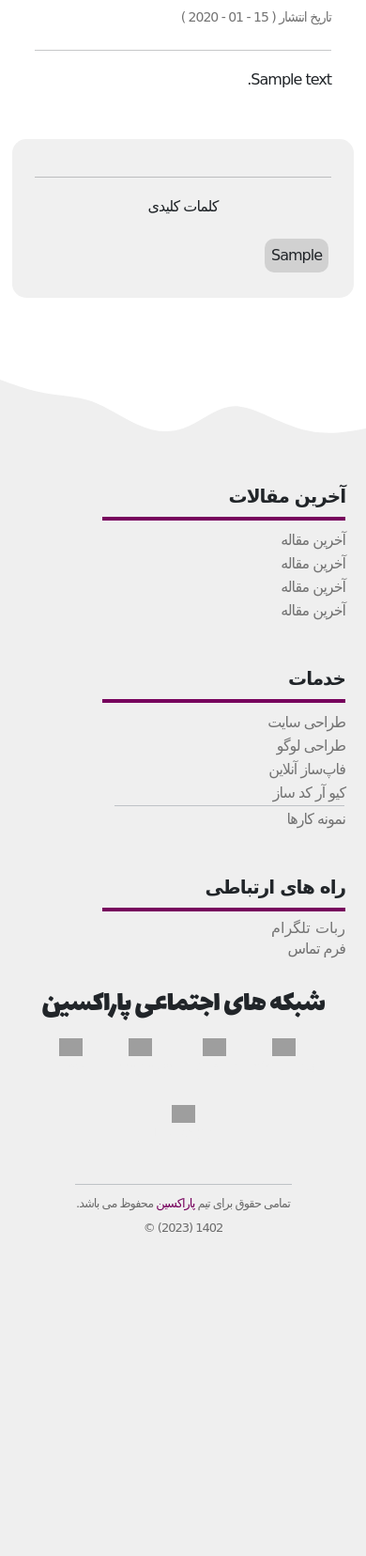
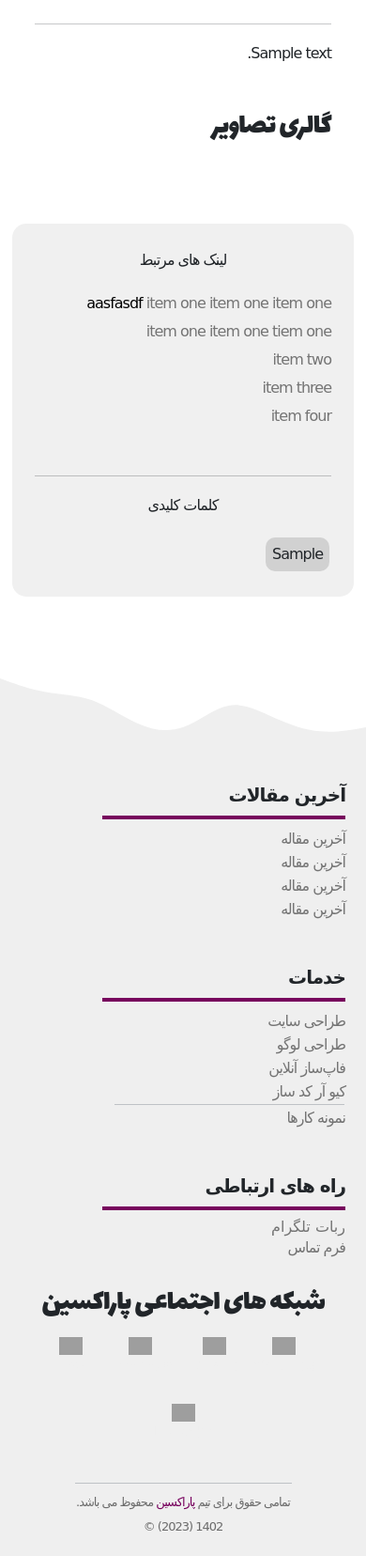
Before and after one commit to paraxin-company/paraxin, a Flask app: page /work-sample/detail/1 in a window 390 px wide. Shown: the part 379-2035 px from the top of the page at 94% size. Before the commit the page ends 1691 px from the top, so only its background shows below. Run offline with Flask 3, Linux system fonts and the light colour scheme; tables that the repository leaves empty hold one stand-in row (values such as "Sample post"); some web fonts are replaced; grey boxes are pictures that could not be loaded.

Commit message:
some changes in detail template

```diff
--- a/code/paxi/routes.py
+++ b/code/paxi/routes.py
@@ -25,7 +25,7 @@ def weblog():
 @app.route('/weblog/detail/<int:id>')
 def weblog_detail(id):
     web_log = Weblog.query.get_or_404(id)
-    return render_template('detail.html', data=web_log)
+    return render_template('detail.html', data=web_log, galery=False)
 
 
 @app.route('/work-sample', methods=['GET', 'POST'])
@@ -41,7 +41,7 @@ def work_sample():
 def work_sample_detail(id):
     try:
         sample = Sample.query.get_or_404(id)
-        return render_template('detail.html', data=sample)
+        return render_template('detail.html', data=sample, galery=True)
     except:
         abort(404)
 
--- a/code/paxi/static/css/base.css
+++ b/code/paxi/static/css/base.css
@@ -29,6 +29,7 @@
     direction: rtl !important;
     font-family: 'vazir', cursive !important;
     font-size: var(--main-font-size);
+    list-style-type: none;
 }
 body{
     height: 100vh;
--- a/code/paxi/static/css/detail.css
+++ b/code/paxi/static/css/detail.css
@@ -3,6 +3,20 @@
     align-self: flex-start;
     background-color: #f0f0f0;
     border-radius: 15px;
+}
+.related-section{
+    list-style-type: none !important;
+}
+.related-link{
+    text-indent: 5px !important;
+    text-decoration: none;
+    color: var(--link-color);
+}
+.related-link:hover{
+    color: black;
+}
+.dot{
+    color:black;
 }
 .text-center{
     text-align: center;
@@ -13,7 +27,7 @@
 }
 .keyword{
     background-color: #d1d1d1;
-    margin: 3px 3px;
+    margin: 3px 2px;
     padding: 3px 7px;
     border-radius: 10px;
     display: inline-block;
--- a/code/paxi/templates/detail.html
+++ b/code/paxi/templates/detail.html
@@ -7,19 +7,39 @@
 
 {% block content %}
 <div class="row row py-5">
-    <div class="col-sm-12 col-lg-9 mt-2 p-4">
+    <div class="col-sm-12 col-lg-9 p-4 pt-1">
         {% if data %}
             <h3 class="text-center">{{data.title}}</h3>
             <div class="img-container">
                 <img class="img-responsive" alt="{{data.title}}" src="{{url_for('static', filename=data.baner)}}">
             </div>
             <p class="date py-1">تاریخ انتشار ( {{data.date.strftime('%d - %m - %Y')}} )</p><hr>
-            <p calss="py-5">{{data.content}}</p>
+            <p calss="py-5 mt-5">{{data.content}}</p>
+            {% if galery == True %}
+                <p class="tit mt-5">گالری تصاویر</p>
+            {% endif %}
         {% endif %}
     </div>
-    <div class="slider col-sm-12 col-lg-3 mt-2 p-4">
-        <hr>
+    <div class="slider col-sm-12 col-lg-3 px-4 py-4 mt-5">
         {% if data %}
+            <p class="text-center">
+                لینک های مرتبط
+            </p>
+            <ul>
+                <li class="related-section">
+                    <a class="related-link" href="#"><span class="dot">aasfasdf </span>item one item one item one item one item one tiem one</a>
+                </li>
+                <li class="related-section">
+                    <a class="related-link" href="#">item two</a>
+                </li>
+                <li class="related-section">
+                    <a class="related-link" href="#">item three</a>
+                </li>
+                <li class="related-section">
+                    <a class="related-link" href="#">item four</a>
+                </li>
+            </ul>
+            <hr class="mt-5">
             <p class="text-center">کلمات کلیدی</p>
             {% for keyw in data.keyword.split(',') %}
                 <p class="keyword">{{keyw}}</p>
--- a/code/paxi/templates/weblog.html
+++ b/code/paxi/templates/weblog.html
@@ -15,7 +15,7 @@
             <div class="col-xs-12 col-sm-8 col-md-6 col-lg-4">
                 <div class="card">
                     <a href="{{url_for('weblog_detail', id=web_log.id)}}">
-                        <img src="{{web_log.baner}}" alt="{{web_log.title}}" class="card-img-top">
+                        <img src="{{url_for('static', filename=web_log.baner)}}" alt="{{web_log.title}}" class="card-img-top">
                     </a>
                     <div class="card-body">
                         <p class="card-title melo">{{web_log.title}}</p>
```
